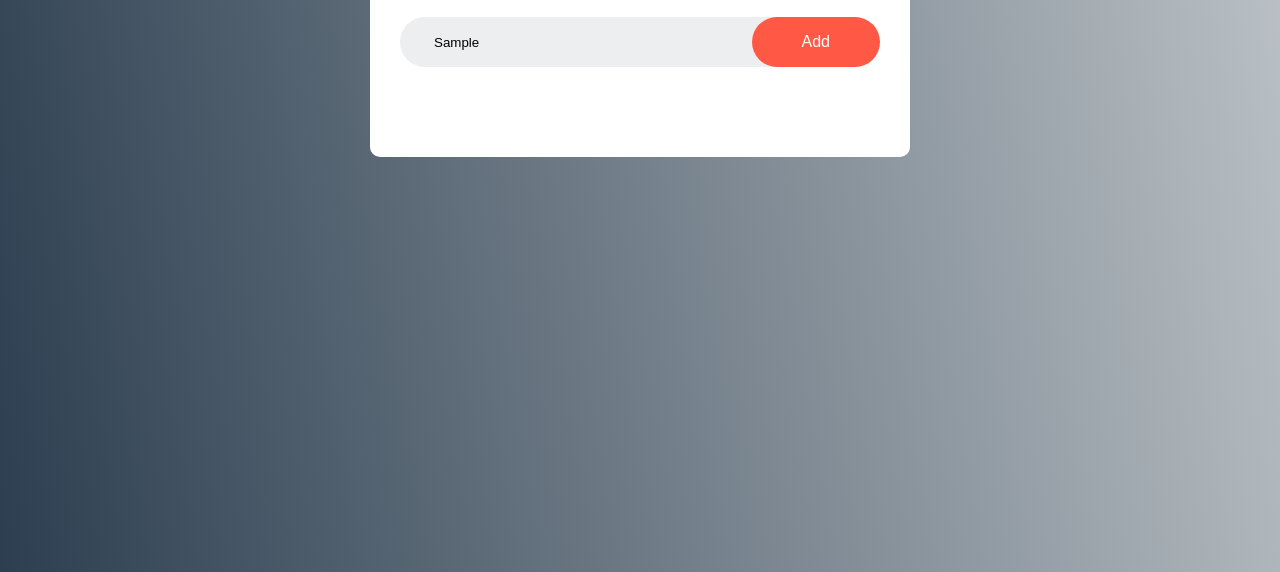
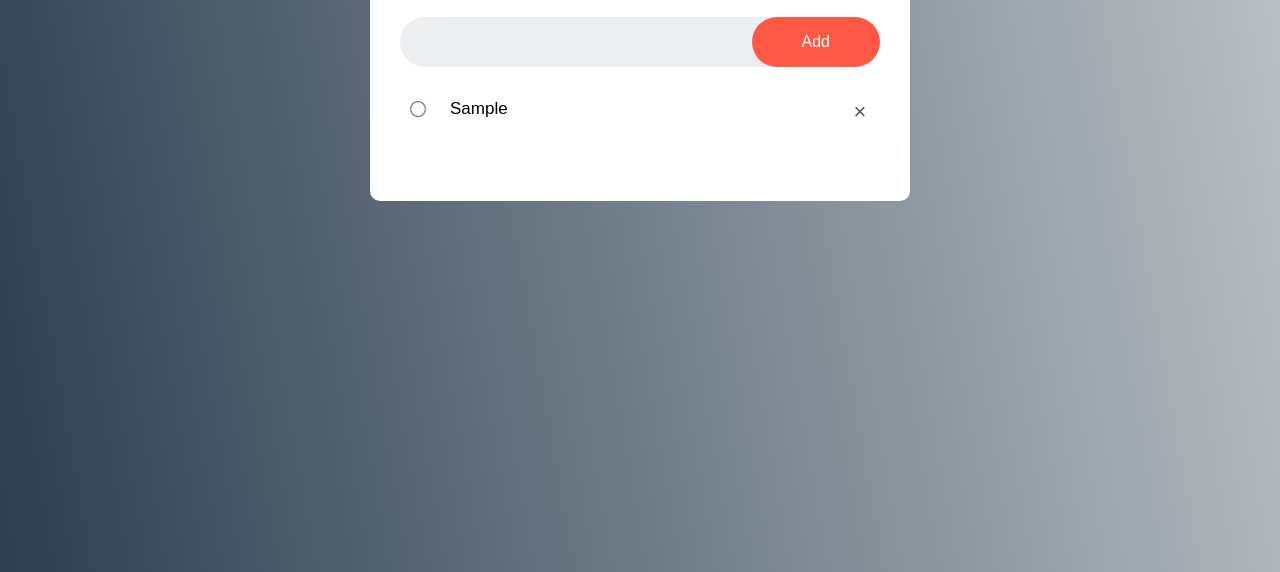
Before and after one commit to shailendra1708/To-Do-List, a plain HTML site: page index.html in a window 1280 px wide. Both pictures are taken after typing "Sample" into the empty fields and a click on the button "Add". Shown: the part 228-800 px from the top of the page. Drawn offline with Linux system fonts and the light colour scheme.

Commit message:
Functioning added with JavaScript

```diff
--- a/index.html
+++ b/index.html
@@ -14,7 +14,7 @@
             <h2>To-Do List <img src="Asset/to-do-list.png" alt=""></h2>
             <div class="add-task">
                 <input type="text" id="input-box" placeholder="Add your Task">
-                <button>Add</button>
+                <button onclick="addTask()">Add</button>
             </div>
 
             <ul id="task-list">
@@ -25,7 +25,7 @@
             </ul>
         </div>
     </div>
-
+    <script src="script.js"></script>
 </body>
 
 </html>
--- /dev/null
+++ b/script.js
@@ -0,0 +1,24 @@
+let inputBox = document.getElementById("input-box");
+let listContainer = document.getElementById("task-list");
+
+function addTask() {
+    if (inputBox.value === ' ') {
+        alert("You must add Task")
+    }
+    else {
+        let li = document.createElement("li");
+        li.innerHTML = inputBox.value;
+        listContainer.appendChild(li);
+        let span = document.createElement("span");
+        span.innerHTML = "\u00d7";
+        li.appendChild(span);
+    }
+    inputBox.value = " ";
+}
+listContainer.addEventListener("click", function (e) {
+    if (e.target.tagName === "LI")
+        e.target.classList.toggle("checked");
+    else if (e.target.tagName === "SPAN") {
+        e.target.parentElement.remove();
+    }
+}, false);
--- a/style.css
+++ b/style.css
@@ -43,7 +43,7 @@
     margin-bottom: 20px;
 }
 
-input{
+input {
     flex: 1;
     border: none;
     outline: none;
@@ -52,7 +52,7 @@ input{
     font-weight: 14px;
 }
 
-button{
+button {
     border: none;
     outline: none;
     padding: 16px 50px;
@@ -63,7 +63,7 @@ button{
     border-radius: 40px;
 }
 
-ul li{
+ul li {
     list-style: none;
     font-size: 17px;
     padding: 12px 8px 12px 50px;
@@ -72,24 +72,41 @@ ul li{
     position: relative;
 }
 
-ul li::before{
+ul li::before {
     content: " ";
     position: absolute;
     height: 20px;
     width: 20px;
     border-radius: 50px;
-background-image: url(Asset/OIP.jpg) ;
+    background-image: url(Asset/OIP.jpg);
     background-size: cover;
     background-position: center;
     top: 12px;
     left: 8px;
 }
 
-ul li.checked{
+ul li.checked {
     text-decoration: line-through;
     color: #555;
 }
 
-ul li.checked::before{
-    background-image: url(Asset/th.jpg) ;
+ul li.checked::before {
+    background-image: url(Asset/th.jpg);
 }
+
+ul li span {
+    position: absolute;
+    top: 5px;
+    right: 0px;
+    width: 40px;
+    height: 40px;
+    font-size: 22px;
+    color: #555;
+    line-height: 40px;
+    text-align: center;
+    border-radius: 50%;
+}
+
+ul li span:hover {
+background: #edeef0;
+}
```
Lines whose indentation alone changed are shown as unchanged.
